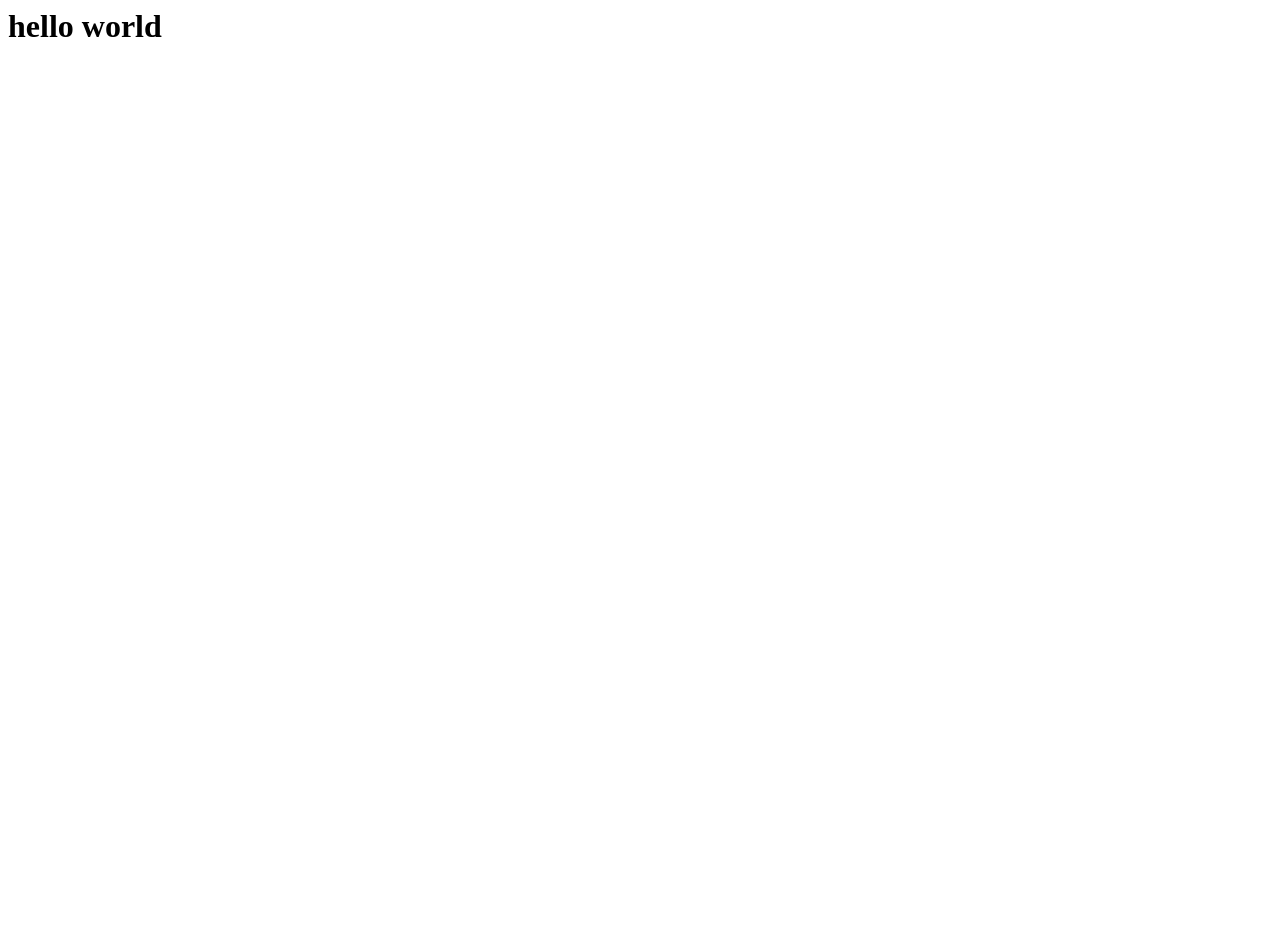
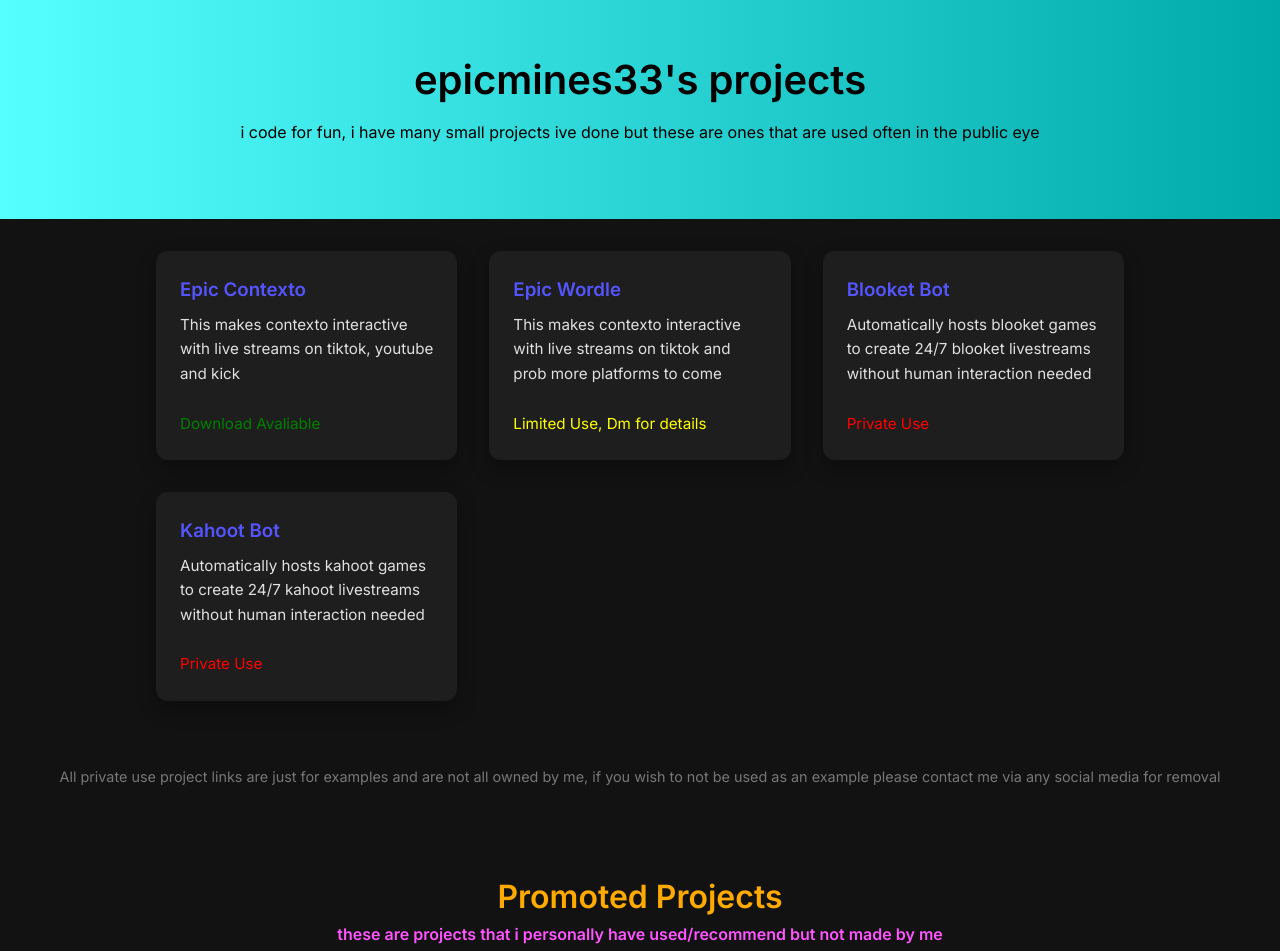
Before and after one commit to epicmines33/epicmines33.github.io, a plain HTML site: page index.html in a window 1280 px wide. Shown: the top 951 px of the page. Before the commit the page ends 800 px from the top, so only its background shows below. Drawn offline with Linux system fonts and the light colour scheme.

Commit message:
Update index.html

```diff
--- a/index.html
+++ b/index.html
@@ -1,6 +1,134 @@
+<!DOCTYPE html>
+<html lang="en">
 <head>
-  <title>epicmines33 github</title>
+  <meta charset="UTF-8">
+  <meta name="viewport" content="width=device-width, initial-scale=1.0">
+  <title>epicmines33's projects</title>
+  <link href="https://fonts.googleapis.com/css2?family=Inter:wght@400;600&display=swap" rel="stylesheet">
+  <style>
+    :root {
+      --primary: #55FFFF;
+      --background: #121212;
+      --card-bg: #1e1e1e;
+      --text: #e0e0e0;
+      --accent: #00AAAA;
+      --title: #5555FF;
+    }
+    * {
+      box-sizing: border-box;
+      margin: 0;
+      padding: 0;
+    }
+    body {
+      font-family: 'Inter', sans-serif;
+      background-color: var(--background);
+      color: var(--text);
+      line-height: 1.6;
+    }
+    header {
+      text-align: center;
+      padding: 3rem 1rem;
+      background: linear-gradient(90deg, var(--primary), var(--accent));
+      color: black;
+    }
+    header h1 {
+      font-size: 2.5rem;
+      margin-bottom: 0.5rem;
+    }
+    main {
+      max-width: 1000px;
+      margin: 2rem auto;
+      padding: 0 1rem;
+    }
+    .projects {
+      display: grid;
+      grid-template-columns: repeat(auto-fit, minmax(280px, 1fr));
+      gap: 2rem;
+    }
+    .project-link {
+      text-decoration: none;
+      color: inherit;
+    }
+    .project {
+      background-color: var(--card-bg);
+      border-radius: 12px;
+      padding: 1.5rem;
+      box-shadow: 0 8px 20px rgba(0,0,0,0.3);
+      transition: transform 0.3s, box-shadow 0.3s;
+    }
+    .project:hover {
+      transform: translateY(-10px);
+      box-shadow: 0 12px 30px rgba(0,0,0,0.5);
+      cursor: pointer;
+    }
+    .project h3 {
+      margin-bottom: 0.5rem;
+      color: var(--title);
+    }
+    .project p {
+      font-size: 0.95rem;
+    }
+    footer {
+      text-align: center;
+      padding: 2rem 1rem;
+      color: #777;
+      font-size: 0.9rem;
+    }
+  </style>
 </head>
 <body>
-  <h1>hello world</h1>
+  <header>
+    <h1>epicmines33's projects</h1>
+    <p>i code for fun, i have many small projects ive done but these are ones that are used often in the public eye</p><br>
+  </header>
+  <main>
+    <section class="projects">
+      <a href="https://chromewebstore.google.com/detail/ogajjnifdkiolcgoahhphdhgeejeahmm" class="project-link" target="_blank">
+        <div class="project">
+          <h3>Epic Contexto</h3>
+          <p>This makes contexto interactive with live streams on tiktok, youtube and kick</p><br>
+          <p style="color: green">Download Avaliable</p>
+        </div>
+      </a>
+      <a href="https://e-z.bio/epicmines33" class="project-link" target="_blank">
+        <div class="project">
+          <h3>Epic Wordle</h3>
+          <p>This makes contexto interactive with live streams on tiktok and prob more platforms to come</p><br>
+          <p style="color: yellow">Limited Use, Dm for details</p>
+        </div>
+      </a>
+      <a href="https://youtu.be/watch?v=StJ6Z9wTCfo" class="project-link" target="_blank">
+        <div class="project">
+          <h3>Blooket Bot</h3>
+          <p>Automatically hosts blooket games to create 24/7 blooket livestreams without human interaction needed</p><br>
+          <p style="color: red">Private Use</p>
+        </div>
+      </a>
+      <a href="https://youtu.be/watch?v=kklR_nYrG3E" class="project-link" target="_blank">
+        <div class="project">
+          <h3>Kahoot Bot</h3>
+          <p>Automatically hosts kahoot games to create 24/7 kahoot livestreams without human interaction needed</p><br>
+          <p style="color: red">Private Use</p>
+        </div>
+      </a>
+    </section>
+  </main>
+  <footer>
+    All private use project links are just for examples and are not all owned by me, if you wish to not be used as an example please contact me via any social media for removal
+  </footer>
+  <br><br>
+  <h1 style="text-align: center; color: #FFAA00">Promoted Projects</h1>
+  <h4 style="text-align: center; color: #FF55FF">these are projects that i personally have used/recommend but not made by me</h2>
+  <main>
+    <section class="projects">
+      <a href="https://chromewebstore.google.com/detail/koonghjejgkkfjbhplbkbbknhnhlogki" class="project-link" target="_blank">
+        <div class="project">
+          <h3>Srn Fued</h3>
+          <p>This makes google feud interactive with live streams on tiktok with youtube support coming soon</p><br>
+          <p style="color: green">Download Avaliable</p>
+        </div>
+      </a>
+    </section>
+  </main>
 </body>
+</html>
```
